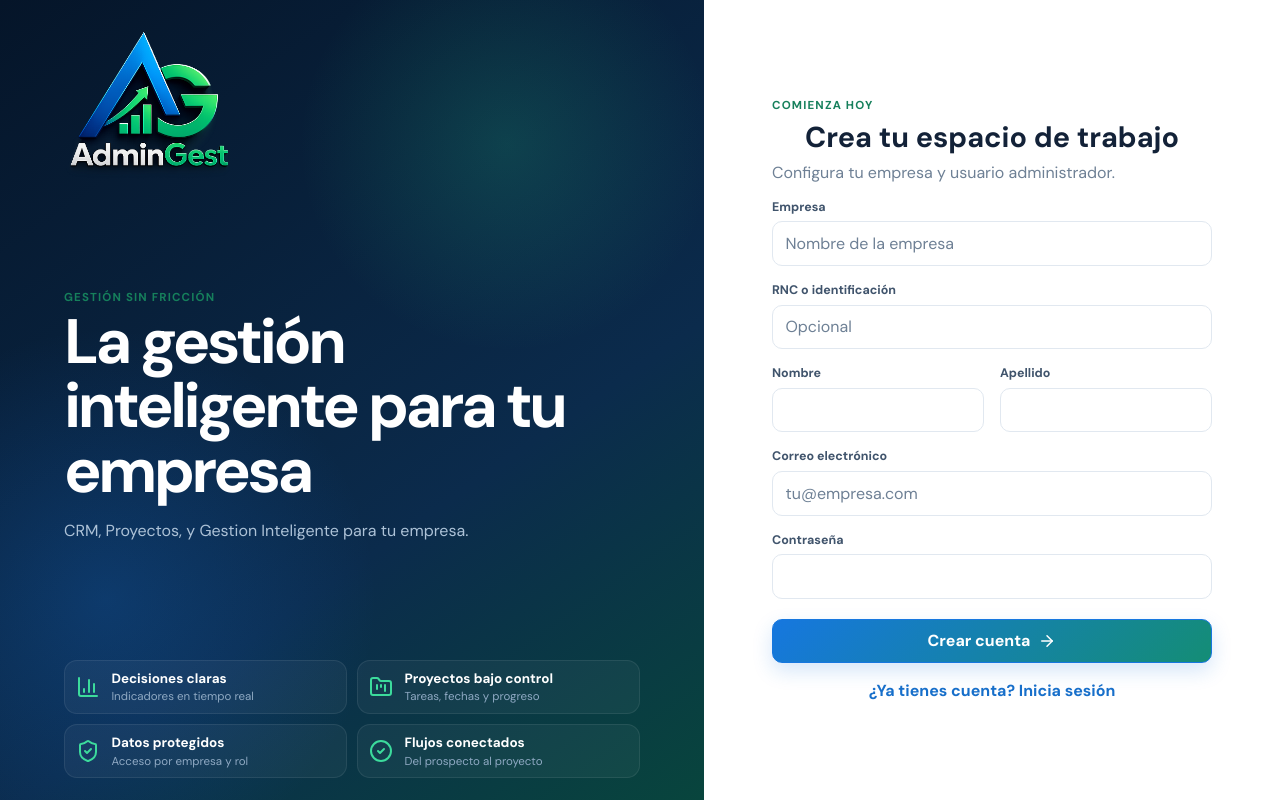
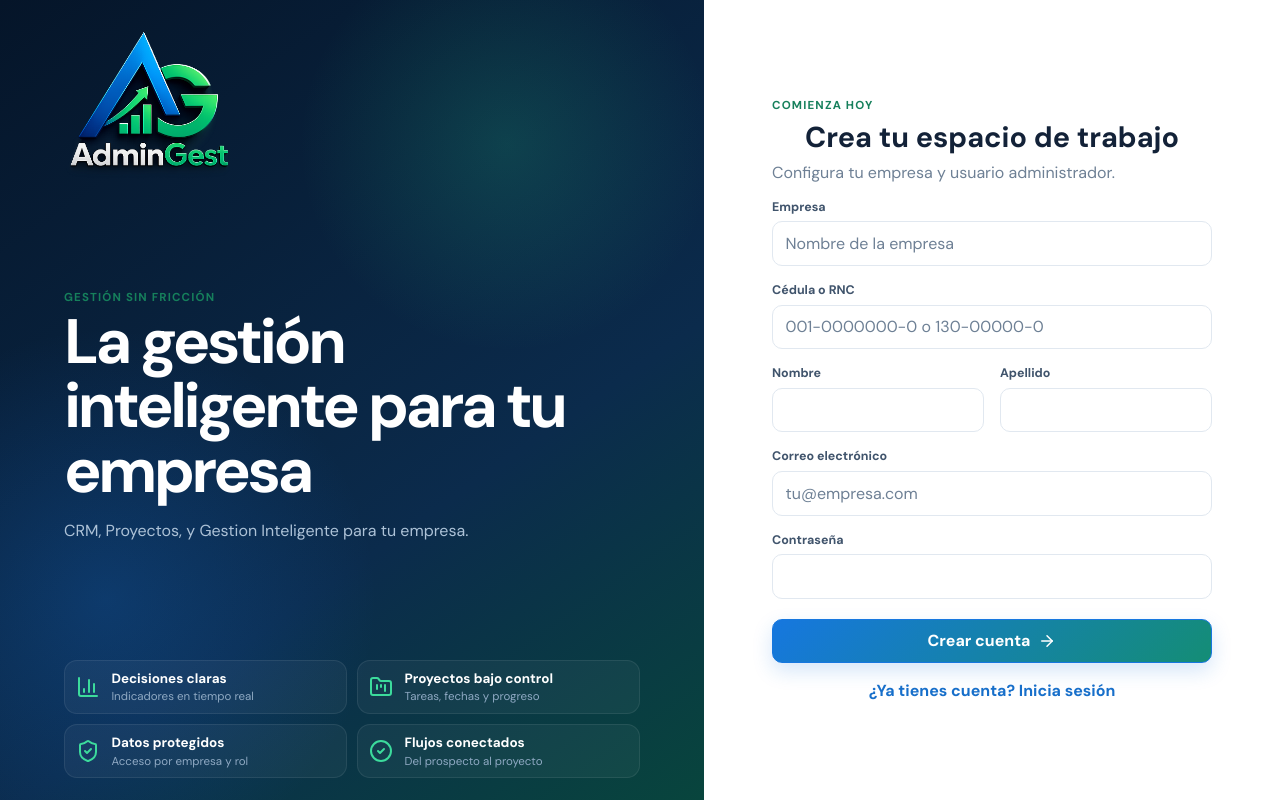
Before and after one commit to Jairo0811/AdminGest, a React (Vite) app in the folder apps/web/: page /login in a window 1280 px wide. Both pictures are taken after a click on the button "¿Primera vez? Crea una cuenta". Built offline with nearby package versions, Linux system fonts and the light colour scheme; no server answers.

Commit message:
feat(web): validar identificación fiscal en el registro

```diff
--- a/apps/web/src/pages/LoginPage.tsx
+++ b/apps/web/src/pages/LoginPage.tsx
@@ -9,6 +9,11 @@ import {
 import { Navigate } from "react-router-dom";
 import { useAuth } from "../auth/AuthContext";
 import { BrandLogo } from "../components/BrandLogo";
+import {
+  formatDominicanTaxId,
+  normalizeDominicanTaxId,
+  validateDominicanTaxId,
+} from "../utils/dominican-tax-id";
 
 export function LoginPage() {
   const { user, login, register } = useAuth();
@@ -29,9 +34,13 @@ export function LoginPage() {
       if (mode === "login") {
         await login(String(form.get("email")), String(form.get("password")));
       } else {
+        const taxId = String(form.get("taxId") ?? "");
+        const taxIdError = validateDominicanTaxId(taxId);
+        if (taxIdError) throw new Error(taxIdError);
+
         await register({
           companyName: String(form.get("companyName")),
-          taxId: String(form.get("taxId")) || undefined,
+          taxId: taxId ? normalizeDominicanTaxId(taxId) : undefined,
           firstName: String(form.get("firstName")),
           lastName: String(form.get("lastName")),
           email: String(form.get("email")),
@@ -59,9 +68,7 @@ export function LoginPage() {
         <div className="auth-copy">
           <p className="eyebrow">Gestión sin fricción</p>
           <h1>La gestión inteligente para tu empresa</h1>
-          <p>
-           CRM, Proyectos, y Gestion Inteligente para tu empresa.
-          </p>
+          <p>CRM, Proyectos, y Gestion Inteligente para tu empresa.</p>
         </div>
 
         <div className="feature-grid">
@@ -125,8 +132,18 @@ export function LoginPage() {
                 />
               </label>
               <label className="form-field full">
-                <span>RNC o identificación</span>
-                <input name="taxId" placeholder="Opcional" />
+                <span>Cédula o RNC</span>
+                <input
+                  inputMode="numeric"
+                  maxLength={13}
+                  name="taxId"
+                  onInput={(event) => {
+                    event.currentTarget.value = formatDominicanTaxId(
+                      event.currentTarget.value,
+                    );
+                  }}
+                  placeholder="001-0000000-0 o 130-00000-0"
+                />
               </label>
               <div className="form-grid">
                 <label className="form-field">
```
